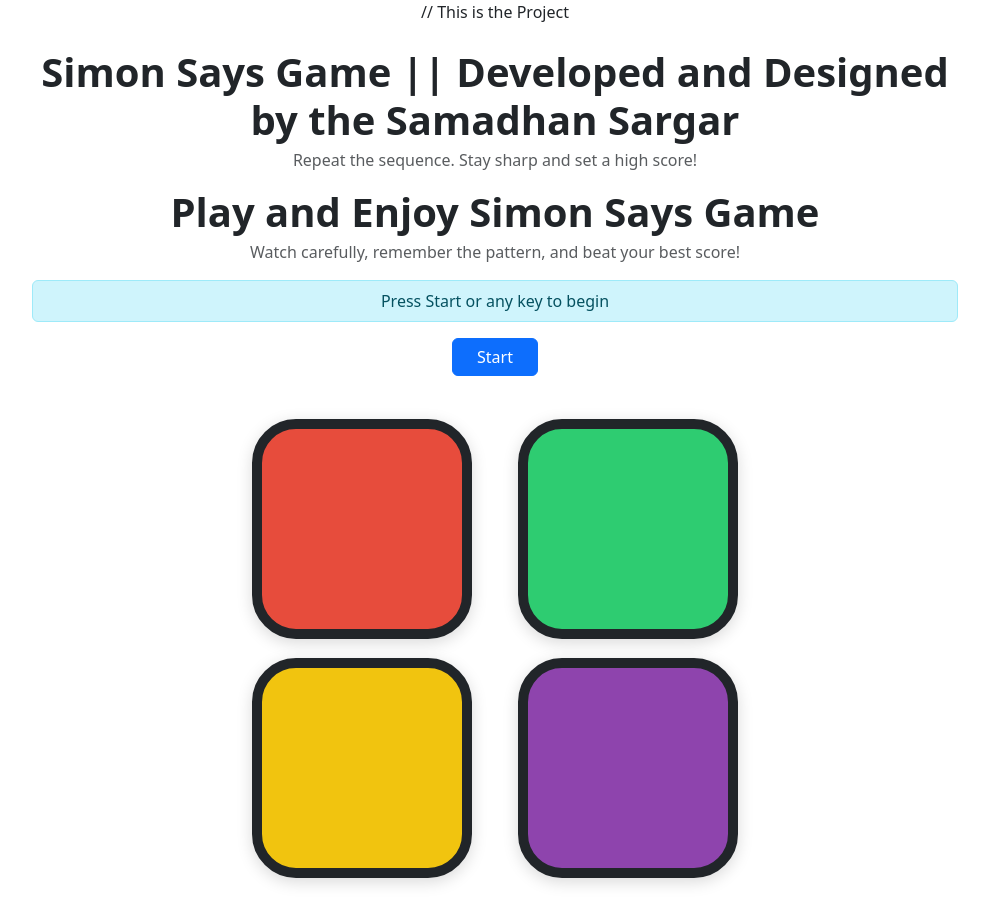
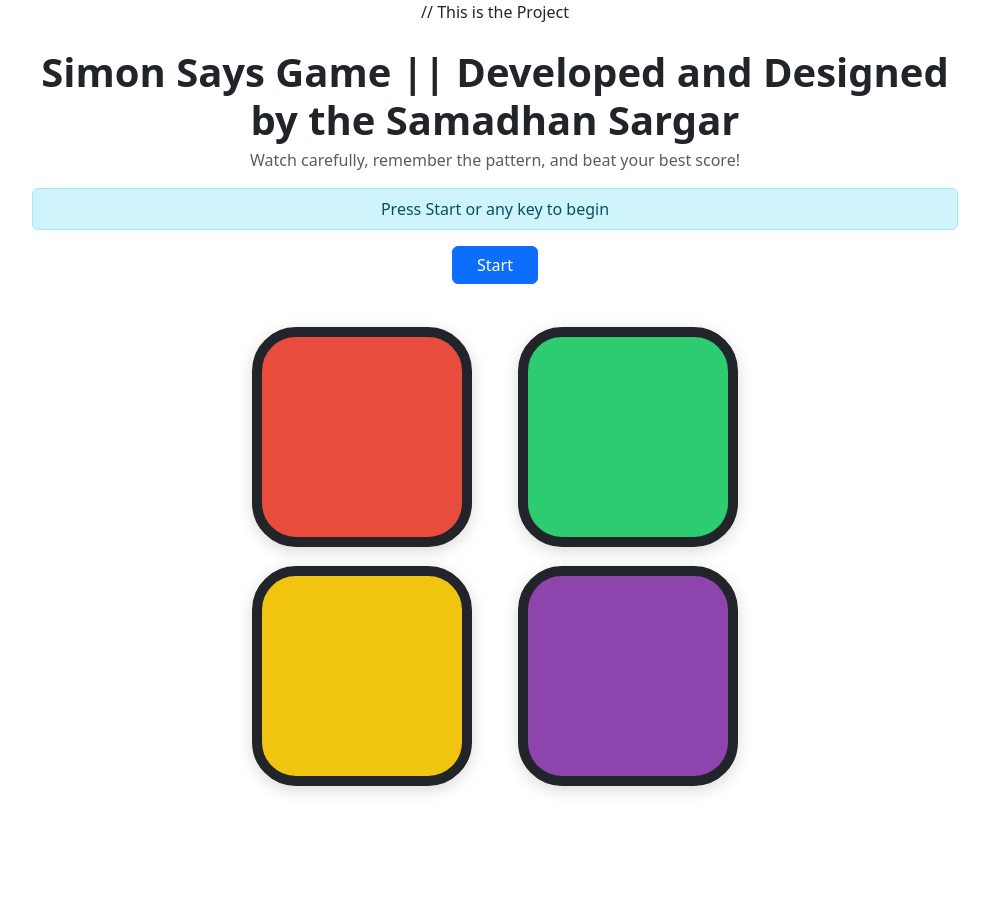
Before and after one commit to Samadhan-Sargar-1210/simon-say-game, a plain HTML site: page index.html in a window 1280 px wide. Shown: the whole page, without its empty margins (145-1134 px from the left). After the commit the page ends 830 px from the top, so only its background shows below. Drawn offline with nearby package versions, Linux system fonts and the light colour scheme.

Commit message:
Revise game description and heading
Updated game instructions and title for clarity.

```diff
--- a/index.html
+++ b/index.html
@@ -13,8 +13,6 @@
         <div class="row justify-content-center">
             <div class="col-12 col-lg-10 text-center">
                 <h1 class="mb-1 fw-bold">Simon Says Game || Developed and Designed by the Samadhan Sargar</h1>
-                <p class="text-muted mb-3">Repeat the sequence. Stay sharp and set a high score!</p>
-                <h1 class="mb-1 fw-bold">Play and Enjoy Simon Says Game</h1>
                 <p class="text-muted mb-3">Watch carefully, remember the pattern, and beat your best score!</p>
                 <div id="status" class="alert alert-info py-2 mb-3">Press Start or any key to begin</div>
                 <button id="startBtn" class="btn btn-primary mb-4 px-4">Start</button>
```
